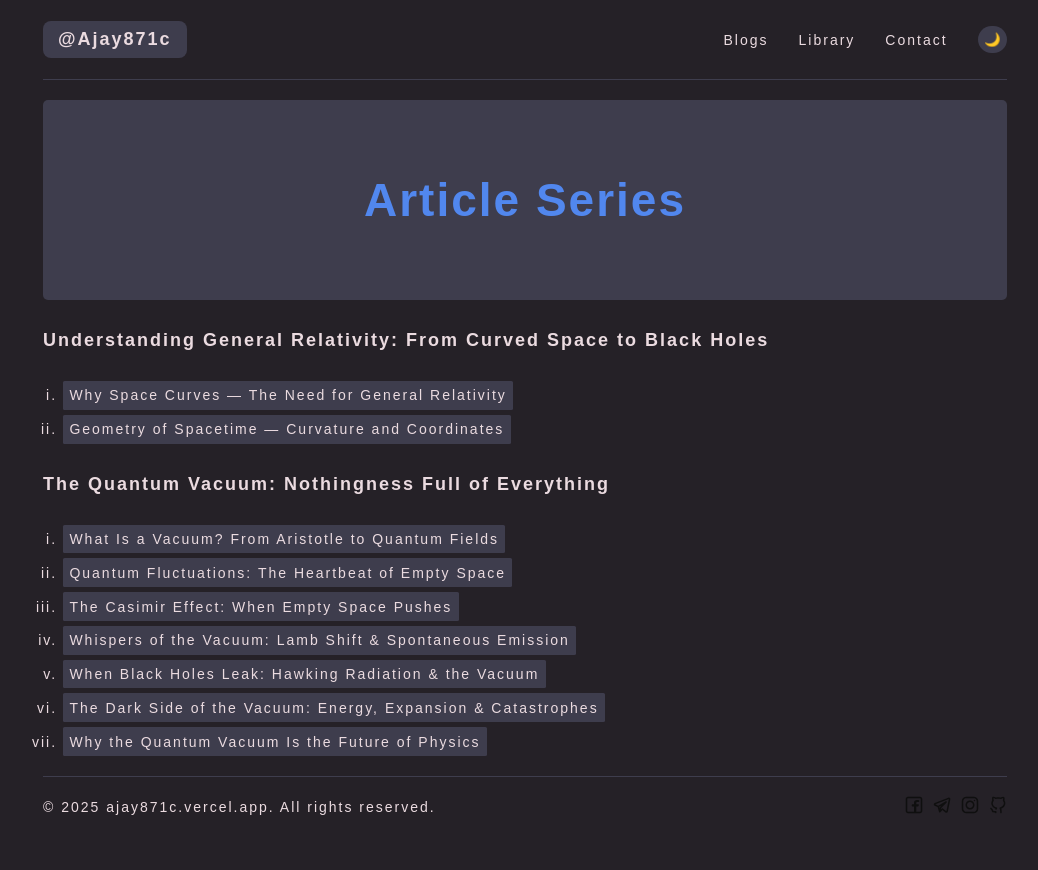
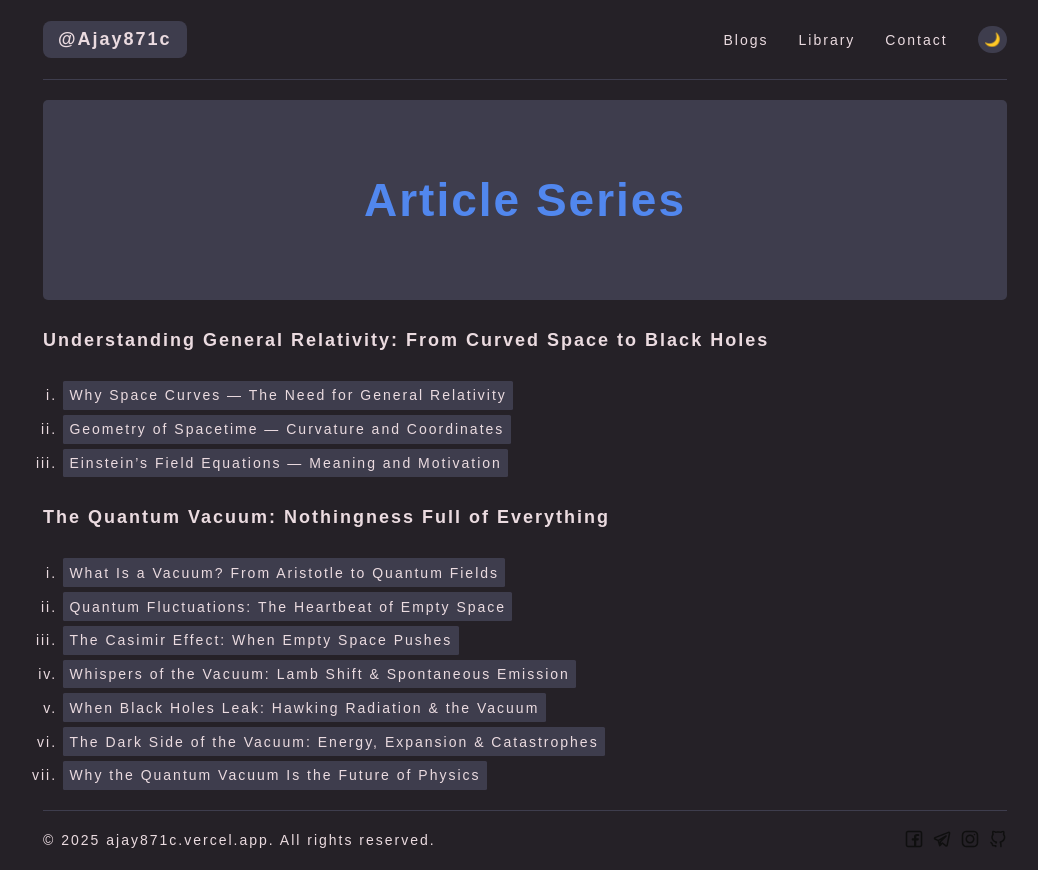
Before and after one commit to Ajay871c/ajaykumar, a Next.js app: page /library in a window 1280 px wide. Shown: the whole page, without its empty margins (115-1153 px from the left). Before the commit the page ends 836 px from the top, so only its background shows below. Built offline with nearby package versions, Linux system fonts and the light colour scheme.

Commit message:
added new post in series

```diff
--- a/src/app/library/page.jsx
+++ b/src/app/library/page.jsx
@@ -14,6 +14,11 @@ const articleSeries = [
                 id: 2,
                 name: "Geometry of Spacetime — Curvature and Coordinates",
                 url: "/blog/geometry-of-spacetime-curvature-and-coordinates",
+            },
+            {
+                id: 3,
+                name: "Einstein’s Field Equations — Meaning and Motivation",
+                url: "/blog/einstein-field-equations-explained",
             },
         ],
     },
```
